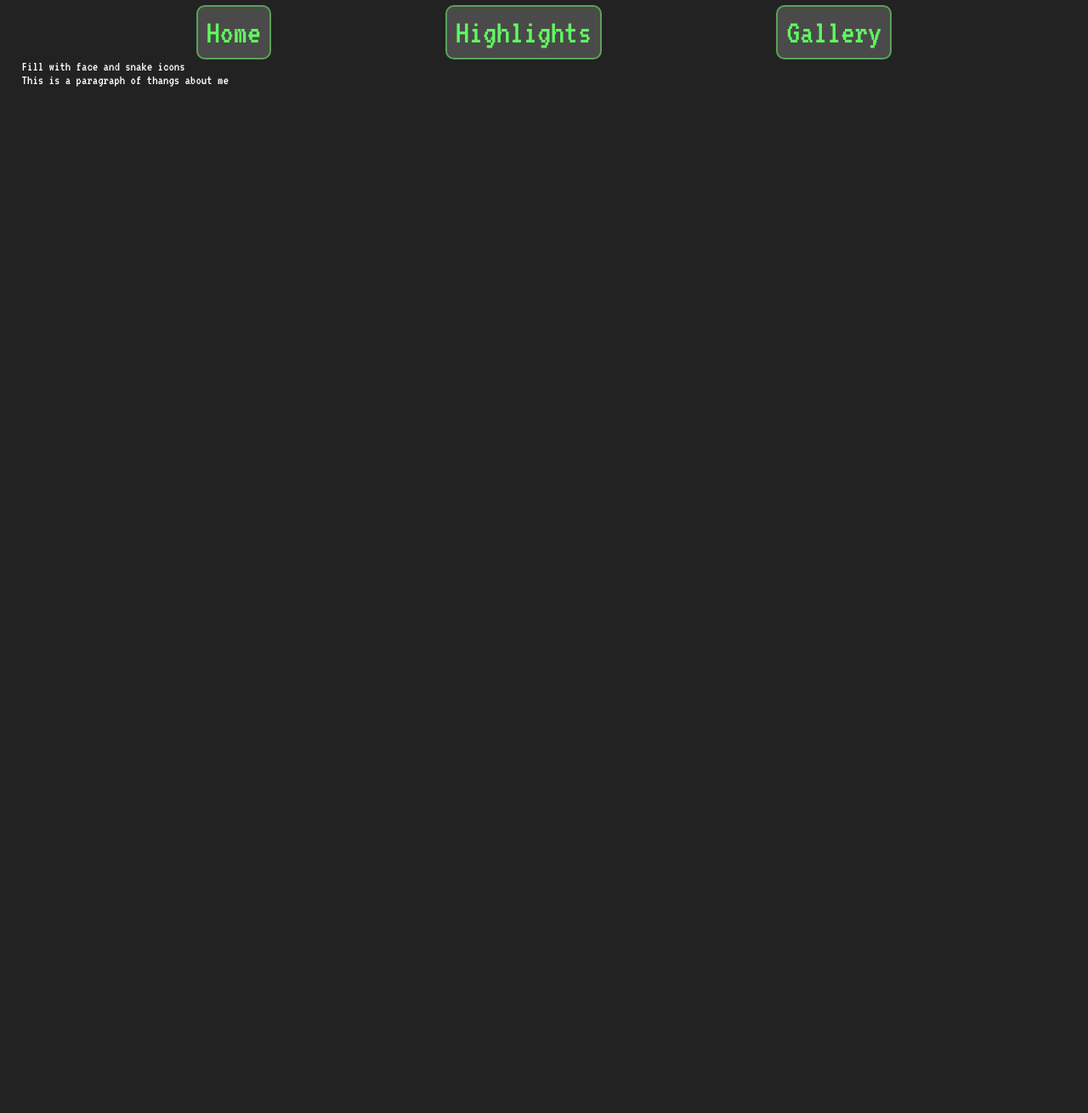
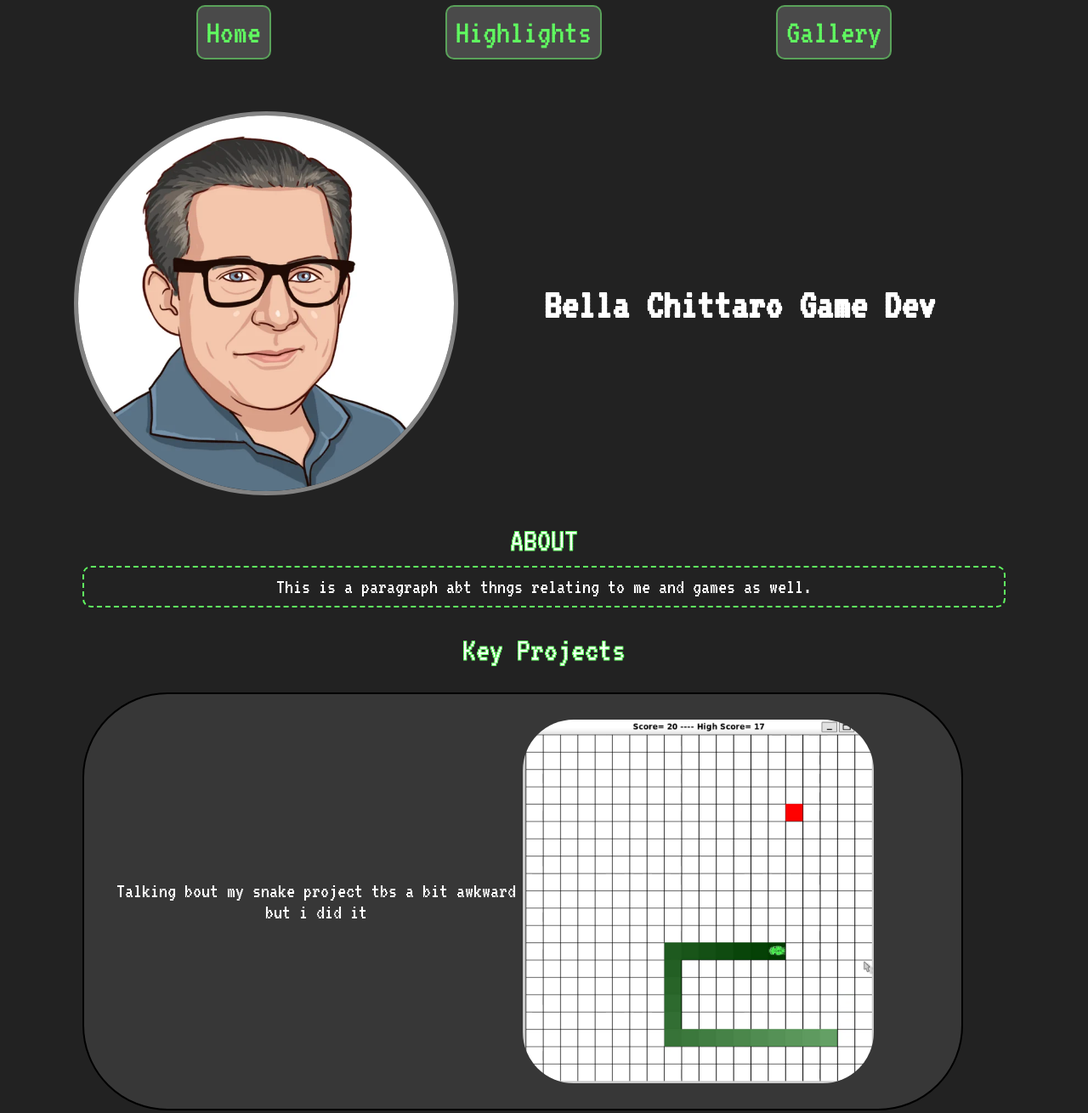
Before and after one commit to chittaro/SI339_Final_Project, a plain HTML site: page html/index.html in a window 1280 px wide. Shown: the part 20-1330 px from the top of the page at 85% size. Before the commit the page ends 800 px from the top, so only its background shows below. Drawn offline with Linux system fonts and the light colour scheme.

Commit message:
home page foundation

```diff
--- a/css/style.css
+++ b/css/style.css
@@ -2,6 +2,7 @@
     --primary: rgb(34, 34, 34);
     --secondary: rgb(96, 249, 96);
     --tertiary: rgb(90, 162, 90);
+    --dgray: rgb(55, 55, 55);
     --gray1: rgb(74, 74, 74);
     --gray2: rgb(131, 131, 131);
 }
@@ -23,6 +24,15 @@ body{
     font-family: "VT323", monospace;
     font-weight: 200;
     margin: 2%;
+}
+
+p{
+    font-size: 25px;
+    font-weight: 100;
+}
+
+main{
+    margin: 5%;
 }
 
 .nav-links {
@@ -48,3 +58,79 @@ nav a {
 nav a {
     color: nav
 }
+
+.master-grid {
+    display: grid;
+    grid-template-columns: 1fr 1fr;
+    justify-content: center;
+    align-items: center;
+}
+
+.avatar {
+    max-width: 80%;
+    border-radius: 60%;
+    border: 5px solid var(--gray2);
+}
+
+h1{
+    font-size: 50px;
+    font-weight: 700;
+}
+
+h1::after{
+    position: absolute;
+    bottom: 0;
+    left: 0;
+    width: 100%;
+    background-color: hotpink;
+    height: 1em;
+}
+
+h2{
+    -webkit-text-stroke-width: 1px;
+    -webkit-text-stroke-color: var(--secondary);
+    font-size: 40px;
+    font-weight: 400;
+}
+
+.centered{
+    grid-column: 1/-1;
+    grid-template-columns: 1fr;
+    text-align: center;
+}
+
+.break {
+    margin-top: 30px;
+}
+
+.text-box {
+    border: 2px dashed var(--secondary);
+    border-radius: 10px;
+    padding: 10px;
+    margin: 10px;
+}
+
+.proj-div div{
+    display: grid;
+    grid-template-columns: 1fr 1fr;
+    margin: 30px 10px;
+    border-radius: 100px;
+    border: 2px solid black;
+    padding: 30px;
+    background-color: var(--dgray);
+    justify-content: space-between;
+    align-items: center;
+}
+
+.proj-div div:nth-child(even){
+    margin-left: 60px;
+}
+.proj-div div:nth-child(odd){
+    margin-right: 60px;
+}
+
+
+.home-img {
+    border-radius: 60px;
+    max-width: 85%;
+}
--- a/html/index.html
+++ b/html/index.html
@@ -29,16 +29,37 @@
 
         <div class = "master-grid">
             <div class = "icon-bar">
-                <p>Fill with face and snake icons</p>
+                <img src = "../images/selfie.jpg" class = "avatar">
             </div>
 
             <div class = "about">
-                <p>This is a paragraph of thangs about me</p>
+                <h1>Bella Chittaro Game Dev</h1>
             </div>
+
+            <div class = "centered break">
+                <h2>ABOUT</h2>
+                <div class = "text-box">
+                    <p>This is a paragraph abt thngs relating to me and games as well.</p>
+                </div>
+                <h2 class = "break">Key Projects</h2>
+                <div class = "proj-div">
+                    <div>
+                        <p>Talking bout my snake project tbs a bit awkward but i did it</p>
+                        <img class = "home-img" src = "../images/pp_snake_game.png">
+                    </div>
+                    <div>
+                        <img class = "home-img" src = "../images/pp_snake_blockus.png">
+                        <p>Now its snake blockus asf</p>
+                    </div>
+                </div>
+            </div>
+
+
+
         </div>
 
     </main>
 
-
+    <script src = "../js/aimations.js"></script>
 </body>
 </html>
--- /dev/null
+++ b/js/aimations.js
@@ -0,0 +1,24 @@
+let gameDivs = document.querySelectorAll(".proj-div div");
+let gamePs = document.querySelectorAll(".proj-div p")
+
+for (let i = 0; i < gameDivs.length; i++){
+    let div = gameDivs[i];
+    let p = gamePs[i];
+    div.addEventListener("mouseover", function(){
+        //add if statements for padding flexibility
+        div.style.transition = "all 1.5s";
+        div.style.backgroundColor = "var(--gray2)";
+        div.style.padding = "50px";
+
+        p.style.transition = "all 0.8s";
+        p.style.color = "black";
+    });
+    div.addEventListener("mouseout", function(){
+        div.style.transition = "all 1.5s";
+        div.style.backgroundColor = "var(--dgray)";
+        div.style.padding = "30px";
+
+        p.style.transition = "all 0.8s";
+        p.style.color = "white";
+    });
+}
```
Also changed, not shown: html/gallery.html (+1 -0 lines), images/pp_snake_blockus.png (added), images/pp_snake_game.png (added), images/pp_wordle.png (added), images/selfie.jpg (added).
